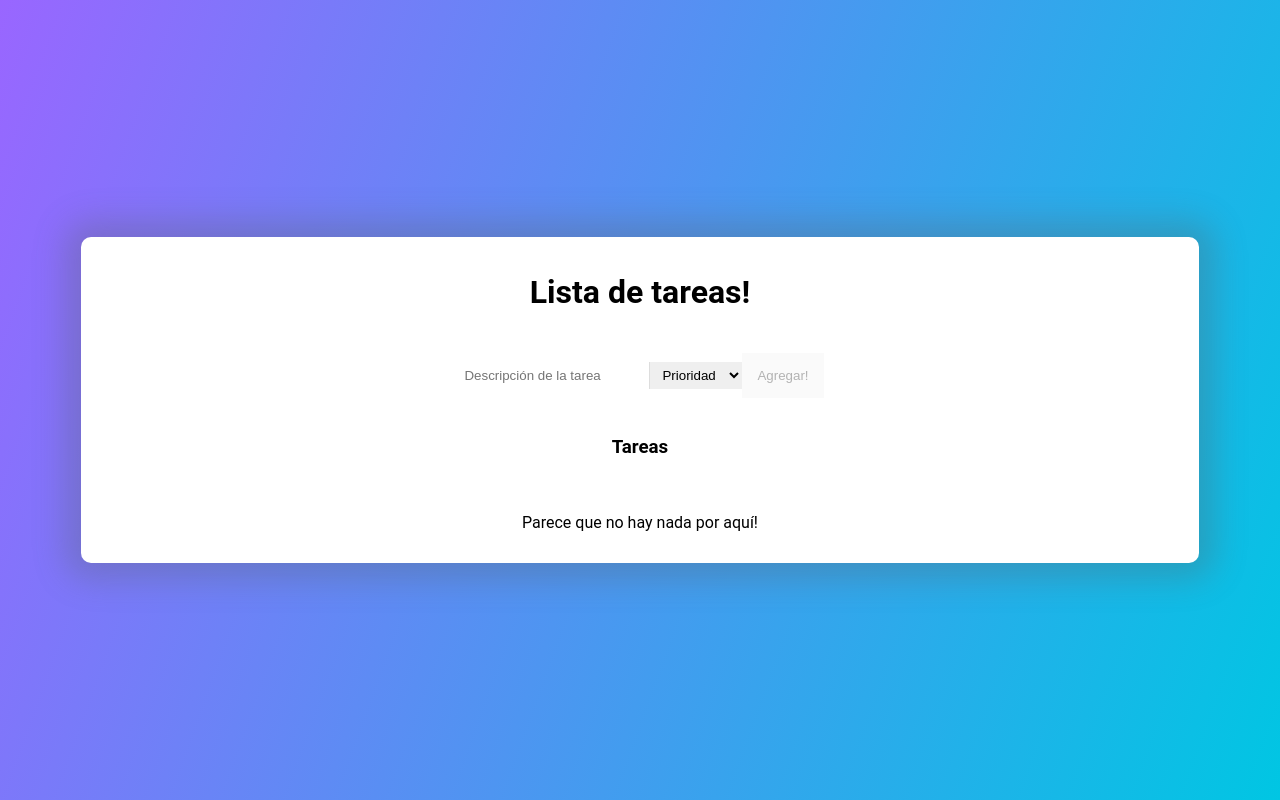
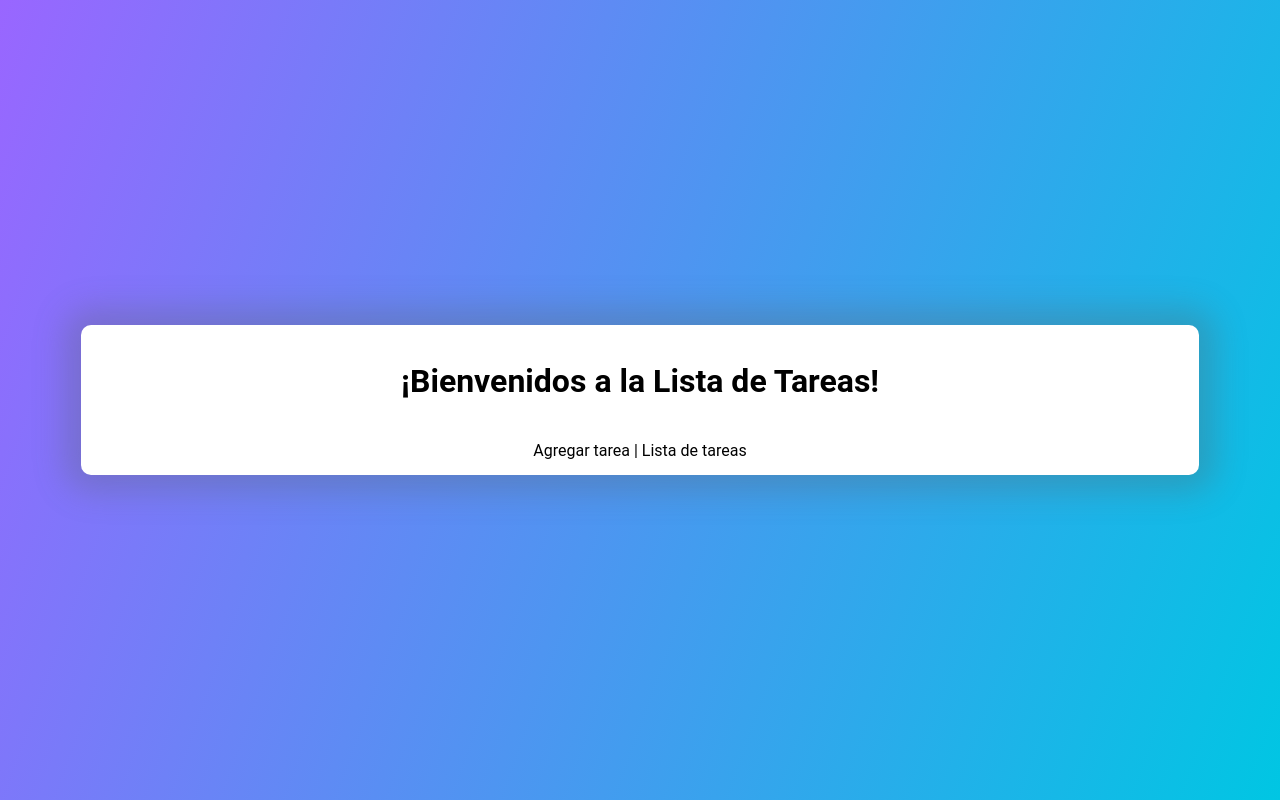
Before and after one commit to agusmcuello/tarea-react, a React (Create React App) app: page / in a window 1280 px wide. Built offline with nearby package versions, Linux system fonts and the light colour scheme.

Commit message:
version con router

```diff
--- a/package.json
+++ b/package.json
@@ -8,6 +8,7 @@
     "@testing-library/user-event": "^13.5.0",
     "react": "^18.2.0",
     "react-dom": "^18.2.0",
+    "react-router-dom": "^6.3.0",
     "react-scripts": "^5.0.1",
     "uuid": "^8.3.2",
     "web-vitals": "^2.1.4"
--- a/src/App.css
+++ b/src/App.css
@@ -8,6 +8,10 @@
   justify-items: center;
   background: linear-gradient(290deg, #00c6e3 0%, #4e95f1 50.37%, #9966ff 100%);
   font-family: "Roboto", sans-serif;
+}
+.link{
+  text-decoration: none;
+  color: black;
 }
 main {
   display: grid;
--- a/src/App.js
+++ b/src/App.js
@@ -1,7 +1,10 @@
+import React, { useState } from "react";
+import { BrowserRouter, Route, Routes } from "react-router-dom";
 import "./App.css";
-import Form from "./componentes/Form/Form";
-import { useState } from "react";
-import Lista from "./componentes/Lista/Lista";
+import AgregarTarea from "./pages/AgregarTarea";
+import ListaDeTareas from "./pages/ListaDeTareas";
+import { PaginaPrincipal } from "./pages/PaginaPrincipal";
+
 
 function App() {
   const [lista, setLista] = useState([]);
@@ -27,17 +30,15 @@ function App() {
   };
 
   return (
-    <div className="App">
-      <main>
-        <h1>Lista de tareas!</h1>
-        <Form agregarElemento={agregarElemento} />
-        <Lista
-          tareas={lista}
-          borrarTarea={borrarTarea}
-          editarTarea={editarTarea}
-        />
-      </main>
-    </div>
+    <React.StrictMode>
+    <BrowserRouter>
+    <Routes>
+      <Route path='/'element={<PaginaPrincipal/>}/>
+      <Route path='AgregarTarea' element={<AgregarTarea agregarElemento={agregarElemento}/>}/>
+      <Route  path="ListaDeTareas" element={<ListaDeTareas tareas={lista} borrarTarea={borrarTarea} editarTarea={editarTarea}/>}/>
+    </Routes>
+    </BrowserRouter>
+  </React.StrictMode>
   );
 }
 
--- a/src/index.js
+++ b/src/index.js
@@ -3,12 +3,13 @@ import ReactDOM from 'react-dom/client';
 import './index.css';
 import App from './App';
 import reportWebVitals from './reportWebVitals';
+import { BrowserRouter, Route, Routes } from "react-router-dom";
+import AgregarTarea from './pages/AgregarTarea';
+import ListaDeTareas from './pages/ListaDeTareas';
 
 const root = ReactDOM.createRoot(document.getElementById('root'));
 root.render(
-  <React.StrictMode>
-    <App />
-  </React.StrictMode>
+  <App/>
 );
 
 // If you want to start measuring performance in your app, pass a function
--- /dev/null
+++ b/src/pages/AgregarTarea.jsx
@@ -0,0 +1,14 @@
+import Form from "../componentes/Form/Form";
+
+const AgregarTarea = (props) => {
+  return (
+    <div className="App">
+      <main>
+        <h1>Agregar tarea</h1>
+        <Form {...props} />
+      </main>
+    </div>
+  );
+};
+
+export default AgregarTarea;
--- /dev/null
+++ b/src/pages/ListaDeTareas.jsx
@@ -0,0 +1,14 @@
+import Lista from "../componentes/Lista/Lista";
+
+const ListaDeTareas = (props) => {
+  return (
+    <div className="App">
+      <main>
+        <h1>Lista de tareas</h1>
+        <Lista {...props} />
+      </main>
+    </div>
+  );
+};
+
+export default ListaDeTareas;
--- /dev/null
+++ b/src/pages/PaginaPrincipal.jsx
@@ -0,0 +1,21 @@
+import React from "react";
+import { Link } from "react-router-dom";
+
+export const PaginaPrincipal = () => {
+  return (
+    <div className="App">
+      <main>
+        <h1>¡Bienvenidos a la Lista de Tareas!</h1>
+        <nav>
+          <Link className="link" to="/AgregarTarea">
+            Agregar tarea
+          </Link>{" "}
+          |{" "}
+          <Link className="link" to="/ListaDeTareas">
+            Lista de tareas
+          </Link>
+        </nav>
+      </main>
+    </div>
+  );
+};
```
Also changed, not shown: 1 other file (tests, documents, lock files or other folders).
